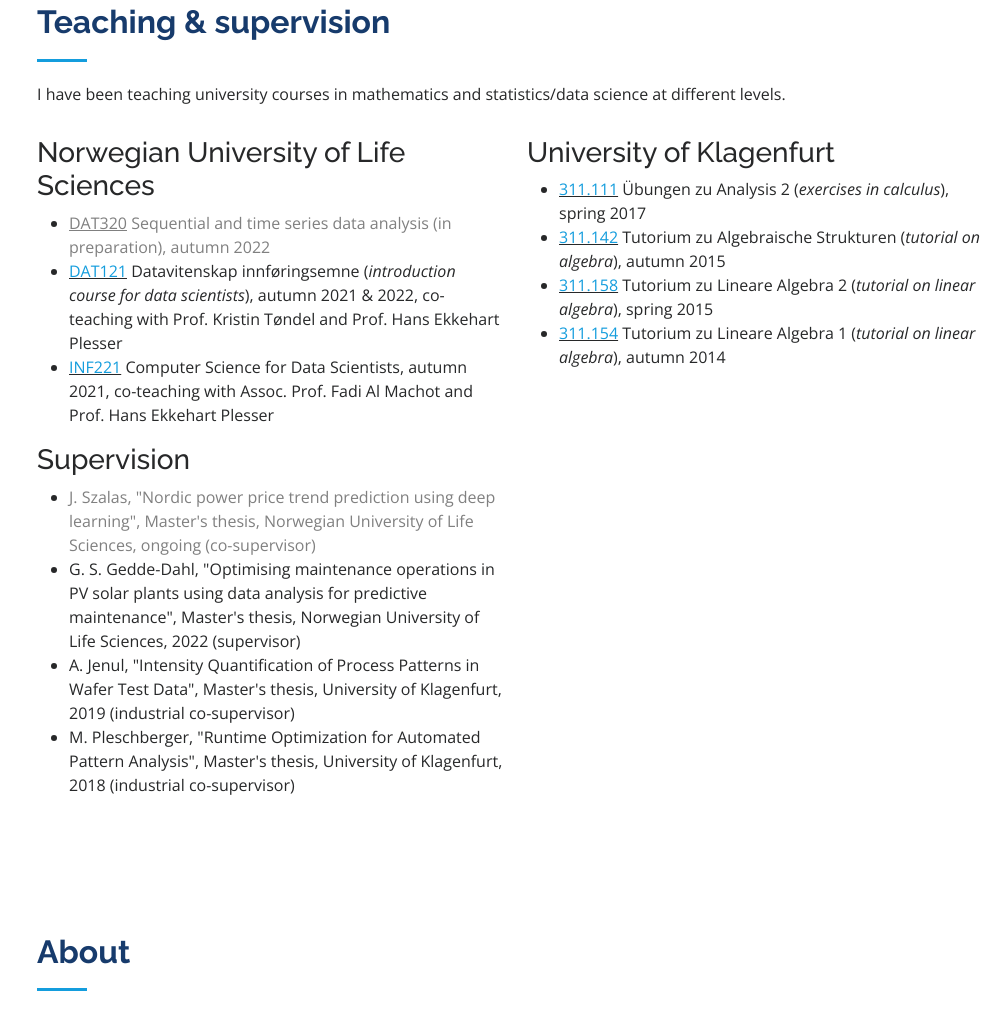
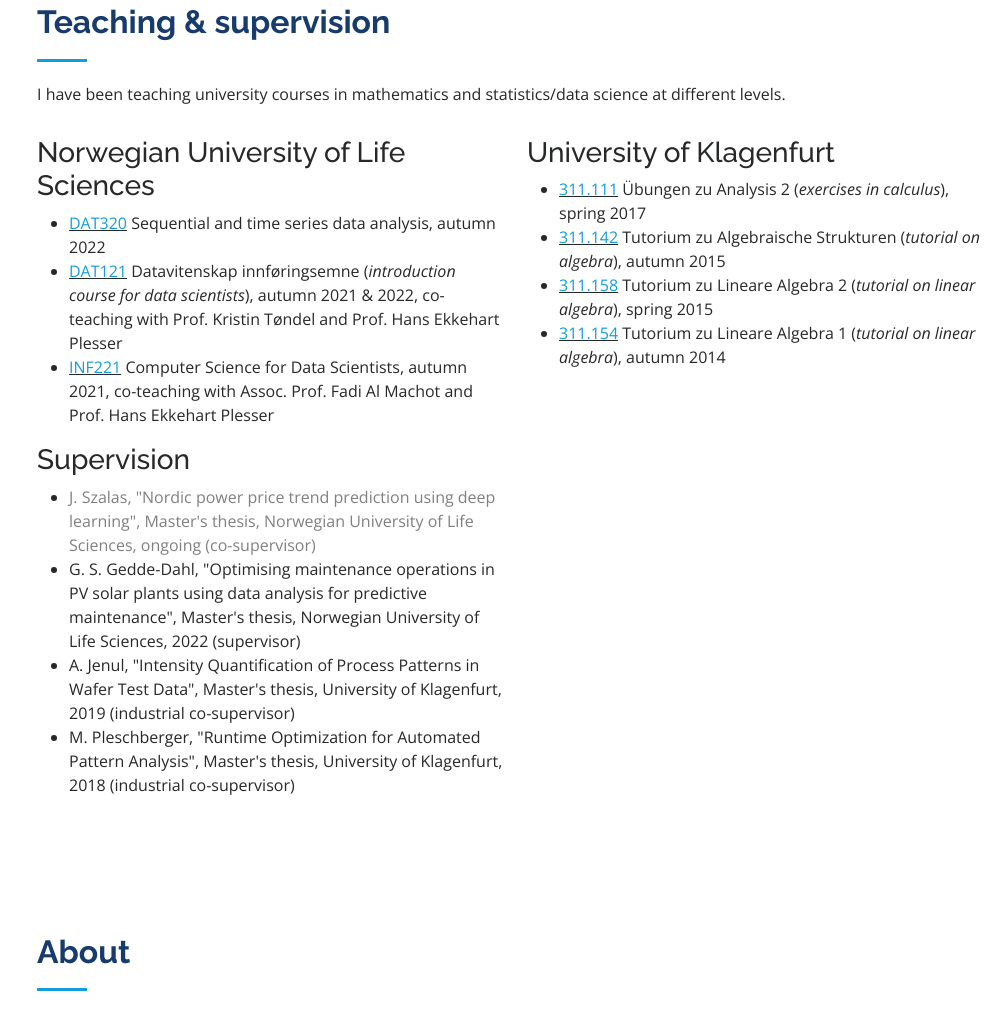
Before and after one commit to sschrunner/sschrunner.github.io, a plain HTML site: page index.html in a window 1280 px wide. Shown: the part 4144-5155 px from the top of the page, without its empty margins (275-1280 px from the left). Drawn offline with nearby package versions, Linux system fonts and the light colour scheme; files whose address does not match are found by name.

Commit message:
updated info

```diff
--- a/index.html
+++ b/index.html
@@ -361,9 +361,7 @@
             <h3 class="resume-title">Norwegian University of Life Sciences</h3>
             <ul>
               <li>
-				<font color = "grey">
-					<u>DAT320</u> Sequential and time series data analysis (in preparation), autumn 2022
-				</font>
+				<u><a href = "https://www.nmbu.no/course/DAT320" target = "_blank">DAT320</a></u> Sequential and time series data analysis, autumn 2022
 			  </li>
 			  <li>
 				<u><a href = "https://www.nmbu.no/course/DAT121" target = "_blank">DAT121</a></u> Datavitenskap innføringsemne (<i>introduction course for data scientists</i>), autumn 2021 &amp 2022, co-teaching with Prof. Kristin Tøndel and Prof. Hans Ekkehart Plesser
```
